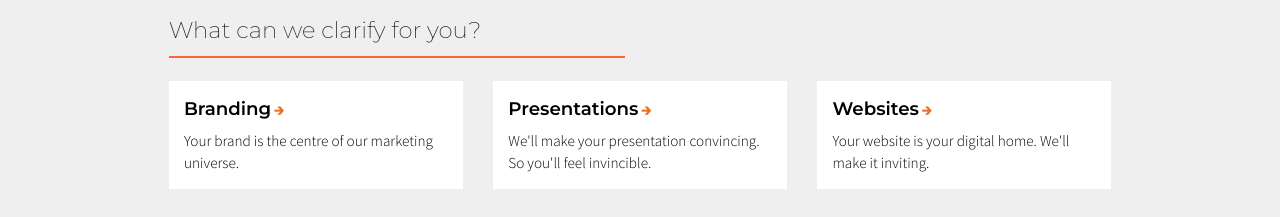
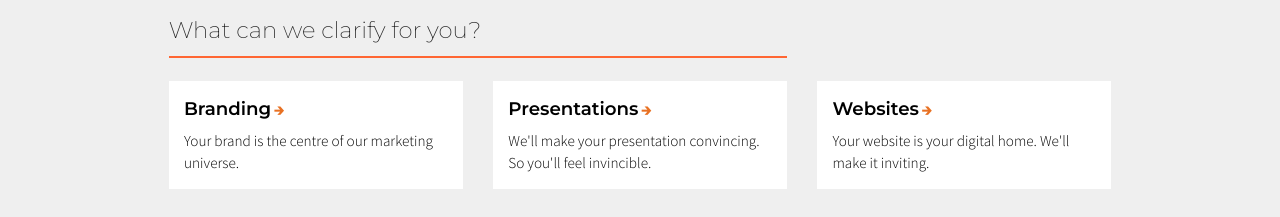
Before and after one commit to ConvincibleMedia/ConvincibleMedia, a Jekyll site: the page built from source/index.md, in a window 1280 px wide. Shown: the part 464-681 px from the top of the page. Built offline with Jekyll 4.4.1, drawn with Linux system fonts in a browser that asks for light colours.

Commit message:
Made services subhead wider

```diff
--- a/source/_layouts/index.html
+++ b/source/_layouts/index.html
@@ -12,7 +12,7 @@ layout: base
 <section id="services">
 	<div class="container">
 		<div class="row">
-			<div class="col-sm-8 col-md-6">
+			<div class="col-md-8">
 				<h2 class="subtitle">What can we clarify for you?</h2>
 			</div>
 		</div>
```
